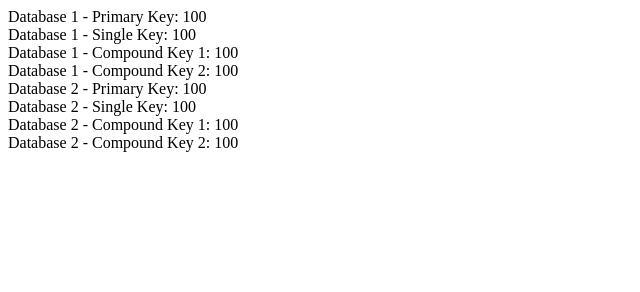
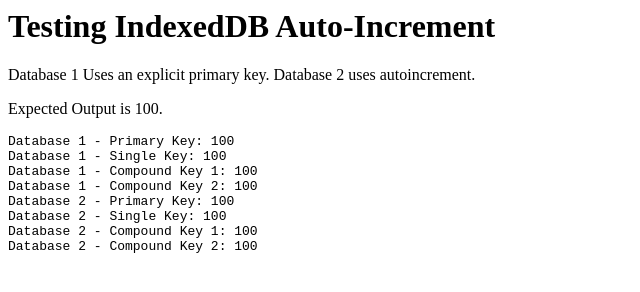
Before and after one commit to ssigwart/public, a plain HTML site: page indexedDbTest.html in a window 1280 px wide. Shown: the whole page, without its empty margins (0-640 px from the left). Drawn offline with Linux system fonts and the light colour scheme.

Commit message:
Update indexedDbTest.html

```diff
--- a/indexedDbTest.html
+++ b/indexedDbTest.html
@@ -1,6 +1,9 @@
 <html>
 	<body>
 		<h1>Testing IndexedDB Auto-Increment</h1>
+		<p>Database 1 Uses an explicit primary key.  Database 2 uses autoincrement.</p>
+		<p>Expected Output is 100.</p>
+		<pre id="output"></pre>
 		<script>
 			var output = "";
 
@@ -21,14 +24,13 @@
 				// Add data
 				store.put({id: 1, num: 100, num2: 101});
 				store.put({id: 2, num: 200, num2: 201});
-				store.put({id: 3, num: 300, num2: 301});
 
 				// Test id
 				var q1 = store.get(1);
 				q1.onsuccess = function() {
 					console.log(q1.result);
 					output += "Database 1 - Primary Key: " + (q1.result ? q1.result.num : 'FAILED') + "<br/>";
-					document.body.innerHTML = output;
+					document.getElementById("output").innerHTML = output;
 				};
 
 				// Test single key
@@ -36,7 +38,7 @@
 				q2.onsuccess = function() {
 					console.log(q2.result);
 					output += "Database 1 - Single Key: " + (q2.result ? q2.result.num : 'FAILED') + "<br/>";
-					document.body.innerHTML = output;
+					document.getElementById("output").innerHTML = output;
 				};
 
 				// Test compound key
@@ -44,7 +46,7 @@
 				q3.onsuccess = function() {
 					console.log(q3.result);
 					output += "Database 1 - Compound Key 1: " + (q3.result ? q3.result.num : 'FAILED') + "<br/>";
-					document.body.innerHTML = output;
+					document.getElementById("output").innerHTML = output;
 				};
 
 				// Test compound key
@@ -52,7 +54,7 @@
 				q4.onsuccess = function() {
 					console.log(q4.result);
 					output += "Database 1 - Compound Key 2: " + (q4.result ? q4.result.num : 'FAILED') + "<br/>";
-					document.body.innerHTML = output;
+					document.getElementById("output").innerHTML = output;
 				};
 
 				// Close database
@@ -85,7 +87,7 @@
 				q1.onsuccess = function() {
 					console.log(q1.result);
 					output += "Database 2 - Primary Key: " + (q1.result ? q1.result.num : 'FAILED') + "<br/>";
-					document.body.innerHTML = output;
+					document.getElementById("output").innerHTML = output;
 				};
 
 				// Test single key
@@ -93,7 +95,7 @@
 				q2.onsuccess = function() {
 					console.log(q2.result);
 					output += "Database 2 - Single Key: " + (q2.result ? q2.result.num : 'FAILED') + "<br/>";
-					document.body.innerHTML = output;
+					document.getElementById("output").innerHTML = output;
 				};
 
 				// Test compound key
@@ -101,7 +103,7 @@
 				q3.onsuccess = function() {
 					console.log(q3.result);
 					output += "Database 2 - Compound Key 1: " + (q3.result ? q3.result.num : 'FAILED') + "<br/>";
-					document.body.innerHTML = output;
+					document.getElementById("output").innerHTML = output;
 				};
 
 				// Test compound key
@@ -109,7 +111,7 @@
 				q4.onsuccess = function() {
 					console.log(q4.result);
 					output += "Database 2 - Compound Key 2: " + (q4.result ? q4.result.num : 'FAILED') + "<br/>";
-					document.body.innerHTML = output;
+					document.getElementById("output").innerHTML = output;
 				};
 
 				// Close database
```
